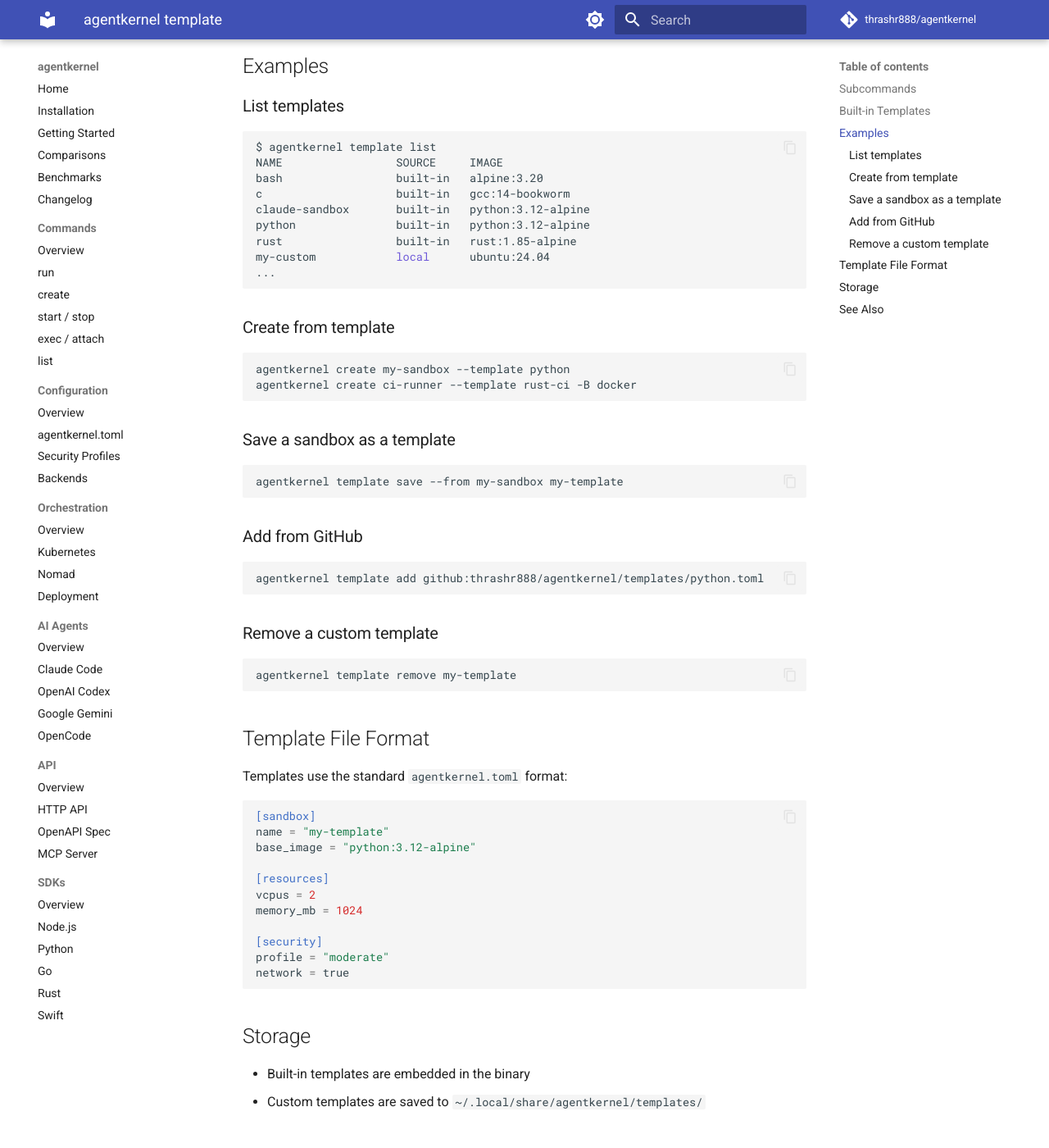
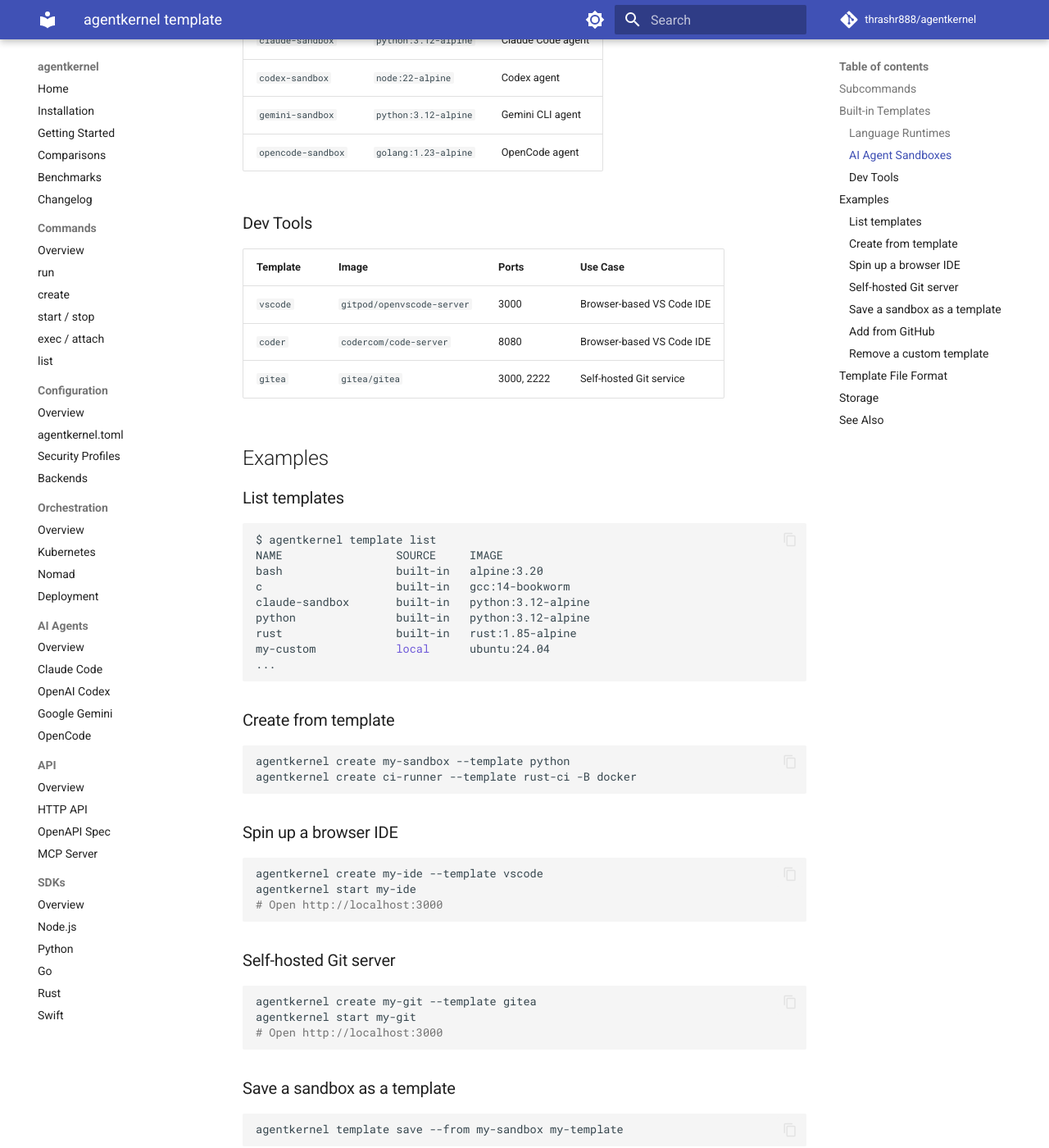
Before and after one commit to thrashr888/agentkernel, an MkDocs documentation site: the page built from docs/cmd-templates.md, in a window 1280 px wide and 1400 px high, scrolled down 1556 px. Shown: the whole window at 82% size. Built offline with MkDocs 1.6.1 and Material for MkDocs 9.7.7, drawn with Linux system fonts in a browser that asks for light colours; comment, search, counter and statistics services are not loaded; some of the changed text lies outside the part shown.

Commit message:
docs: add vscode, coder, gitea to template docs
Co-Authored-By: Claude Opus 4.5 <noreply@anthropic.com>

````diff
--- a/docs/cmd-templates.md
+++ b/docs/cmd-templates.md
@@ -14,7 +14,9 @@ Manage sandbox templates. Templates are pre-configured `agentkernel.toml` config
 
 ## Built-in Templates
 
-agentkernel ships with 18+ built-in templates:
+agentkernel ships with 21 built-in templates:
+
+### Language Runtimes
 
 | Template | Image | Use Case |
 |----------|-------|----------|
@@ -32,10 +34,23 @@ agentkernel ships with 18+ built-in templates:
 | `bash` | `alpine:3.20` | Shell scripting |
 | `c` | `gcc:14-bookworm` | C/C++ development |
 | `secure` | `alpine:3.20` | Restrictive (no network) |
+
+### AI Agent Sandboxes
+
+| Template | Image | Use Case |
+|----------|-------|----------|
 | `claude-sandbox` | `python:3.12-alpine` | Claude Code agent |
 | `codex-sandbox` | `node:22-alpine` | Codex agent |
 | `gemini-sandbox` | `python:3.12-alpine` | Gemini CLI agent |
 | `opencode-sandbox` | `golang:1.23-alpine` | OpenCode agent |
+
+### Dev Tools
+
+| Template | Image | Ports | Use Case |
+|----------|-------|-------|----------|
+| `vscode` | `gitpod/openvscode-server` | 3000 | Browser-based VS Code IDE |
+| `coder` | `codercom/code-server` | 8080 | Browser-based VS Code IDE |
+| `gitea` | `gitea/gitea` | 3000, 2222 | Self-hosted Git service |
 
 ## Examples
 
@@ -58,6 +73,22 @@ my-custom            local      ubuntu:24.04
 ```bash
 agentkernel create my-sandbox --template python
 agentkernel create ci-runner --template rust-ci -B docker
+```
+
+### Spin up a browser IDE
+
+```bash
+agentkernel create my-ide --template vscode
+agentkernel start my-ide
+# Open http://localhost:3000
+```
+
+### Self-hosted Git server
+
+```bash
+agentkernel create my-git --template gitea
+agentkernel start my-git
+# Open http://localhost:3000
 ```
 
 ### Save a sandbox as a template
````
